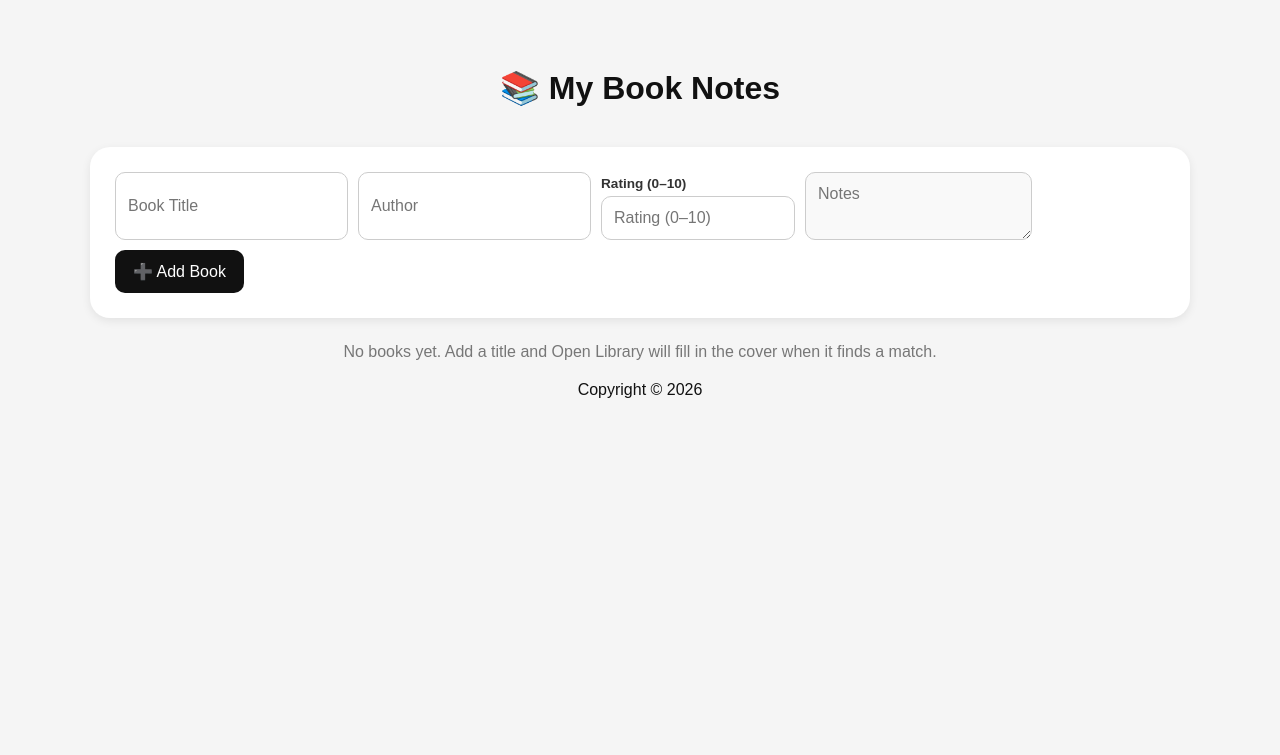
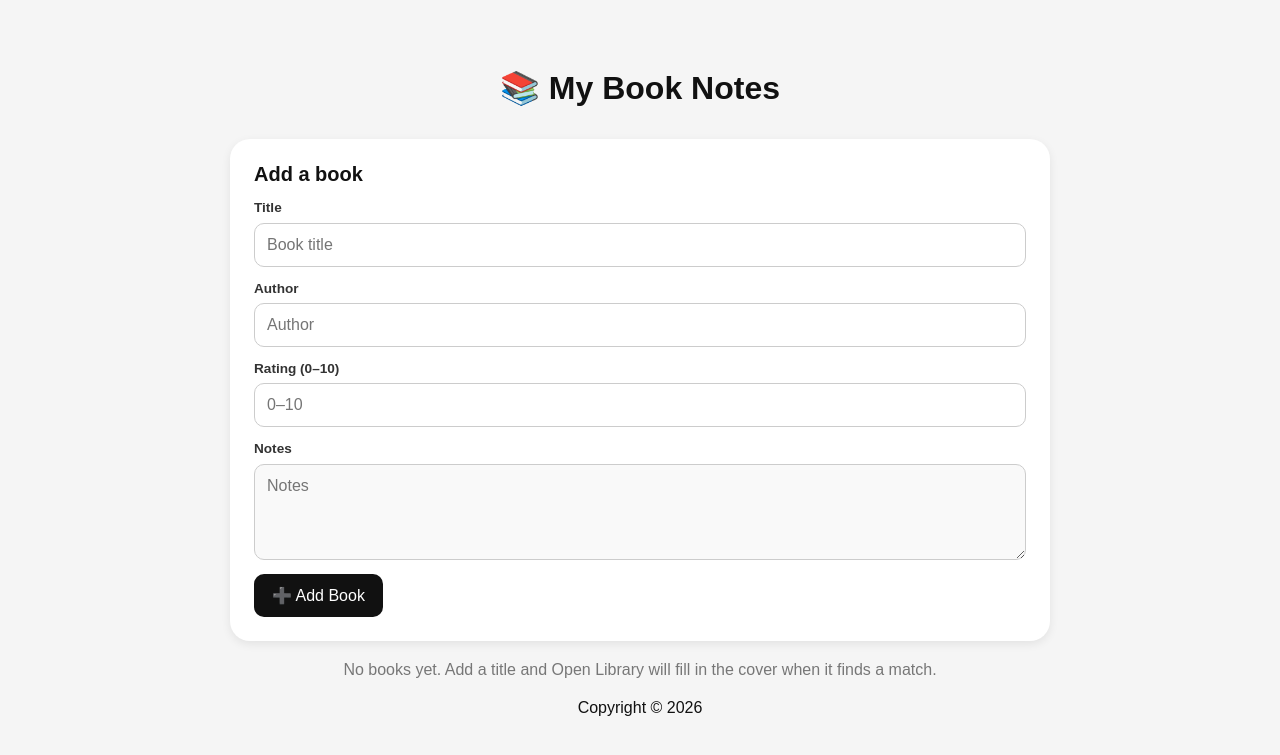
Before and after one commit to davidnize/Capstone-Project_book-notes, a Node server app: template views/index.ejs in a window 1280 px wide. Shown: the top 755 px of the page. Run offline with Node 20, Linux system fonts and the light colour scheme; the template is opened without the code that fills it, so the values that code supplies are empty.

Commit message:
Stack title, author, rating, and notes in a shared layout.
Line the add form, edit form, and each book card up the same way: title first, then author, rating, and notes, with matching spacing.

Co-authored-by: David Nizeyimana <davidnize@users.noreply.github.com>

```diff
--- a/public/styles/main.css
+++ b/public/styles/main.css
@@ -7,88 +7,162 @@ body {
 
 h1 {
   text-align: center;
-  margin-bottom: 40px;
+  margin-bottom: 32px;
+}
+
+h2 {
+  margin: 0;
+  font-size: 1.25rem;
 }
 
 .box {
-  max-width: 1100px;
+  max-width: 820px;
   margin: auto;
 }
 
-.item:first-child {
-  display: flex;
-  gap: 10px;
-  flex-wrap: wrap;
-  margin-bottom: 25px;
+.panel {
+  background: white;
+  padding: 24px;
+  border-radius: 20px;
+  margin-bottom: 20px;
+  box-shadow: 0 3px 10px rgba(0, 0, 0, 0.08);
 }
 
-.item {
+.book-form,
+.edit-form {
   display: flex;
-  gap: 25px;
-  background: white;
-  padding: 25px;
-  border-radius: 20px;
-  margin-bottom: 25px;
-  box-shadow: 0 3px 10px rgba(0,0,0,0.08);
+  flex-direction: column;
+  gap: 14px;
 }
 
-.item img {
-  width: 160px;
-  height: 230px;
+.section-title {
+  margin: 8px 0 14px;
+  font-size: 1.15rem;
+  color: #333;
+}
+
+.field {
+  display: flex;
+  flex-direction: column;
+  gap: 6px;
+  color: #333;
+  font-size: 0.85rem;
+  font-weight: 700;
+  line-height: 1.2;
+}
+
+.field input,
+.field textarea {
+  width: 100%;
+  box-sizing: border-box;
+  font-weight: 400;
+}
+
+.field textarea {
+  min-height: 96px;
+  height: auto;
+  resize: vertical;
+}
+
+.form-actions {
+  display: flex;
+  flex-wrap: wrap;
+  gap: 8px;
+  align-items: center;
+}
+
+.book-card {
+  display: flex;
+  gap: 24px;
+  align-items: flex-start;
+}
+
+.book-card img,
+.no-cover {
+  width: 148px;
+  height: 214px;
+  flex: 0 0 auto;
+}
+
+.book-card img {
   object-fit: cover;
   border-radius: 14px;
 }
 
-.item div {
+.book-body {
   flex: 1;
+  min-width: 0;
 }
 
-.item h3 {
-  margin: 0 0 10px;
-  font-size: 2rem;
+.book-title {
+  margin: 0;
+  font-size: 1.85rem;
+  line-height: 1.2;
+  overflow-wrap: anywhere;
 }
 
-.item p {
-  margin: 10px 0;
+.book-author {
+  margin: 8px 0 0;
+  color: #444;
+  font-size: 1.08rem;
+  line-height: 1.35;
+  overflow-wrap: anywhere;
 }
 
-.item p:nth-of-type(1) {
-  color: #555;
-  font-size: 1.1rem;
+.book-rating {
+  margin: 6px 0 0;
+  color: #111;
+  font-size: 0.98rem;
+  font-weight: 700;
 }
 
-.item p:nth-of-type(2) {
-  background: #f1f1f1;
-  padding: 12px;
+.book-notes {
+  margin: 12px 0 0;
+  padding: 12px 14px;
+  background: #f4f4f4;
   border-radius: 10px;
+  color: #222;
+  font-size: 1rem;
+  font-weight: 400;
+  line-height: 1.5;
+  white-space: pre-wrap;
+  overflow-wrap: anywhere;
 }
 
-.item p:nth-of-type(3) {
+.book-meta {
+  margin: 10px 0 0;
   color: #777;
-  font-size: 0.9rem;
+  font-size: 0.85rem;
 }
 
-.rating {
-  font-weight: 700;
-  color: #111;
+.book-actions {
+  display: flex;
+  flex-wrap: wrap;
+  gap: 8px;
+  align-items: center;
+  margin-top: 16px;
 }
 
-.rating-field {
-  display: inline-flex;
-  flex-direction: column;
-  gap: 4px;
-  flex: 0 0 auto;
-  align-self: flex-end;
-  color: #333;
-  font-size: 0.85rem;
-  font-weight: 700;
-  line-height: 1.2;
-  white-space: nowrap;
+.book-actions form {
+  margin: 0;
 }
 
-.rating-field input {
-  font-weight: 400;
-  width: 10.5rem;
+.edit-form {
+  display: none;
+  margin-top: 18px;
+  padding-top: 16px;
+  border-top: 1px solid #ececec;
+}
+
+.edit-form.is-open {
+  display: flex;
+}
+
+.edit-heading {
+  margin: 0;
+  font-size: 0.95rem;
+  font-weight: 700;
+  color: #333;
 }
 
 textarea {
@@ -97,9 +171,7 @@ textarea {
   border-radius: 10px;
   font-size: 1rem;
   font-family: Arial, sans-serif;
-  resize: both;
   background: #f9f9f9;
-  height: 42px;
 }
 
 input {
@@ -115,43 +187,30 @@ button {
   border-radius: 10px;
   cursor: pointer;
   font-size: 1rem;
-  margin-right: 8px;
 }
 
 button:hover {
   opacity: 0.9;
 }
 
-.item:first-child button,
-form[action="/edit"] button {
+.primary {
   background: #111;
   color: white;
 }
 
-form[action="/delete"] button {
+.secondary {
+  background: white;
+  color: #111;
+  border: 1px solid #ccc;
+}
+
+.danger {
   background: #e53935;
   color: white;
 }
 
-form[action="/edit"] {
-  display: none;
-  align-items: flex-end;
-  gap: 10px;
-  flex-wrap: wrap;
-  margin-top: 15px;
-}
-
-form[action="/edit"].visible {
-  display: flex;
-  align-items: center;
-}
-
-hr {
-  display: none;
-}
-
 .account-bar {
-  max-width: 1100px;
+  max-width: 820px;
   margin: 0 auto 8px;
   display: flex;
   justify-content: flex-end;
@@ -169,7 +228,6 @@ hr {
 }
 
 .account-bar button {
-  margin-right: 0;
   background: white;
   color: #111;
   border: 1px solid #ccc;
@@ -226,7 +284,7 @@ footer {
 
 .notice,
 .empty {
-  max-width: 1100px;
+  max-width: 820px;
   margin: 0 auto 20px;
 }
 
@@ -248,8 +306,6 @@ footer {
 }
 
 .no-cover {
-  width: 160px;
-  min-height: 230px;
   margin: 0;
   display: flex;
   align-items: center;
@@ -257,6 +313,7 @@ footer {
   background: #f1f1f1;
   border-radius: 14px;
   color: #777;
+  text-align: center;
 }
 
 @media (max-width: 768px) {
@@ -264,14 +321,11 @@ footer {
     padding: 20px;
   }
 
-  .item {
+  .book-card {
     flex-direction: column;
   }
 
-  .item img,
-  .no-cover {
-    width: 100%;
-    height: auto;
-    min-height: 120px;
+  .book-title {
+    font-size: 1.5rem;
   }
 }
--- a/views/index.ejs
+++ b/views/index.ejs
@@ -11,26 +11,38 @@
 
   <div class="box">
 
-    <form action="/add" method="post" class="item">
-      <input type="text" name="title" placeholder="Book Title" required>
-      <input type="text" name="author" placeholder="Author">
-      <label class="rating-field">
+    <form action="/add" method="post" class="panel book-form">
+      <h2>Add a book</h2>
+      <label class="field">
+        <span>Title</span>
+        <input type="text" name="title" placeholder="Book title" required>
+      </label>
+      <label class="field">
+        <span>Author</span>
+        <input type="text" name="author" placeholder="Author">
+      </label>
+      <label class="field">
         <span>Rating (0–10)</span>
-        <input type="number" name="rating" min="0" max="10" step="1" placeholder="Rating (0–10)" required>
+        <input type="number" name="rating" min="0" max="10" step="1" placeholder="0–10" required>
       </label>
-      <textarea name="notes" placeholder="Notes"></textarea>
-      <button type="submit">➕ Add Book</button>
+      <label class="field">
+        <span>Notes</span>
+        <textarea name="notes" placeholder="Notes"></textarea>
+      </label>
+      <div class="form-actions">
+        <button type="submit" class="primary">➕ Add Book</button>
+      </div>
     </form>
-
-    <hr>
 
     <% if (!books.length) { %>
       <p class="empty">No books yet. Add a title and Open Library will fill in the cover when it finds a match.</p>
+    <% } else { %>
+      <h2 class="section-title">Your books</h2>
     <% } %>
 
     <% for (let book of books) { %>
 
-      <div class="item">
+      <article class="panel book-card">
 
         <% if (book.cover_url) { %>
           <img src="<%= book.cover_url %>" alt="Cover of <%= book.title %>">
@@ -38,46 +50,56 @@
           <p class="no-cover">No Cover</p>
         <% } %>
 
-        <div>
-          <h3 id="title-<%= book.id %>">
+        <div class="book-body">
+          <h3 class="book-title" id="title-<%= book.id %>">
             <%= book.title %>
           </h3>
-          <p>
-            <%= book.author || "Unknown" %> · <span class="rating">Rating: <%= book.rating %>/10</span>
-          </p>
-          <p>
-            <%= book.notes %>
-          </p>
-          <p>
-            <% if (book.created_at) { %>
+          <p class="book-author"><%= book.author || "Unknown" %></p>
+          <p class="book-rating">Rating: <%= book.rating %>/10</p>
+          <% if (book.notes) { %>
+            <p class="book-notes"><%= book.notes %></p>
+          <% } %>
+          <% if (book.created_at) { %>
+            <p class="book-meta">
               <%= book.created_at.toDateString() %> · <%= book.created_at.toLocaleTimeString() %>
-            <% } %>
-          </p>
+            </p>
+          <% } %>
 
-          <button type="button" onclick="toggleEdit(`<%= book.id %>`)">Edit</button>
+          <div class="book-actions">
+            <button type="button" class="secondary" onclick="toggleEdit(`<%= book.id %>`)">Edit</button>
+            <form action="/delete" method="post">
+              <input type="hidden" name="deleteBookId" value="<%= book.id %>">
+              <button type="submit" class="danger">Delete</button>
+            </form>
+          </div>
 
-          <form action="/delete" method="post" style="display:inline;">
-            <input type="hidden" name="deleteBookId" value="<%= book.id %>">
-            <button type="submit">Delete</button>
-          </form>
-
-          <form action="/edit" method="post" id="edit-<%= book.id %>" style="display:none;">
+          <form action="/edit" method="post" id="edit-<%= book.id %>" class="edit-form">
+            <p class="edit-heading">Edit book</p>
             <input type="hidden" name="bookId" value="<%= book.id %>">
-            <input type="text" name="title" value="<%= book.title %>" required>
-            <input type="text" name="author" value="<%= book.author || '' %>">
-            <label class="rating-field">
+            <label class="field">
+              <span>Title</span>
+              <input type="text" name="title" value="<%= book.title %>" required>
+            </label>
+            <label class="field">
+              <span>Author</span>
+              <input type="text" name="author" value="<%= book.author || '' %>">
+            </label>
+            <label class="field">
               <span>Rating (0–10)</span>
-              <input type="number" name="rating" value="<%= book.rating %>" min="0" max="10" step="1" placeholder="Rating (0–10)" required>
+              <input type="number" name="rating" value="<%= book.rating %>" min="0" max="10" step="1" placeholder="0–10" required>
             </label>
-            <input type="text" name="notes" value="<%= book.notes || '' %>">
-            <button type="submit">Save</button>
-            <button type="button" onclick="toggleEdit(`<%= book.id %>`)">Cancel</button>
+            <label class="field">
+              <span>Notes</span>
+              <textarea name="notes"><%= book.notes || '' %></textarea>
+            </label>
+            <div class="form-actions">
+              <button type="submit" class="primary">Save</button>
+              <button type="button" class="secondary" onclick="toggleEdit(`<%= book.id %>`)">Cancel</button>
+            </div>
           </form>
         </div>
 
-      </div>
-
-      <hr>
+      </article>
 
     <% } %>
 
@@ -85,8 +107,7 @@
 
   <script>
     function toggleEdit(id) {
-      const form = document.getElementById("edit-" + id);
-      form.style.display = form.style.display === "none" ? "flex" : "none";
+      document.getElementById("edit-" + id).classList.toggle("is-open");
     }
   </script>
 
```
